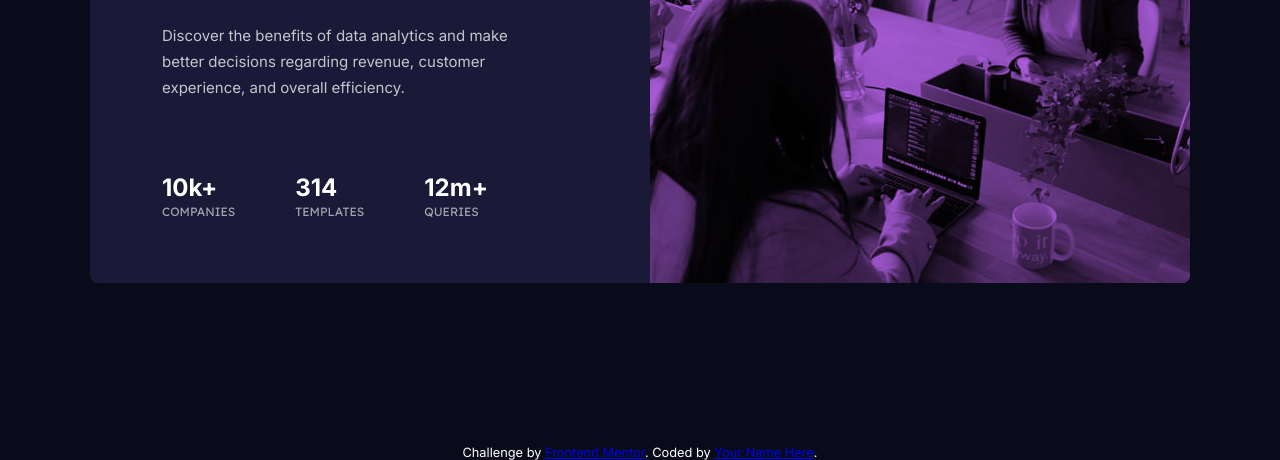
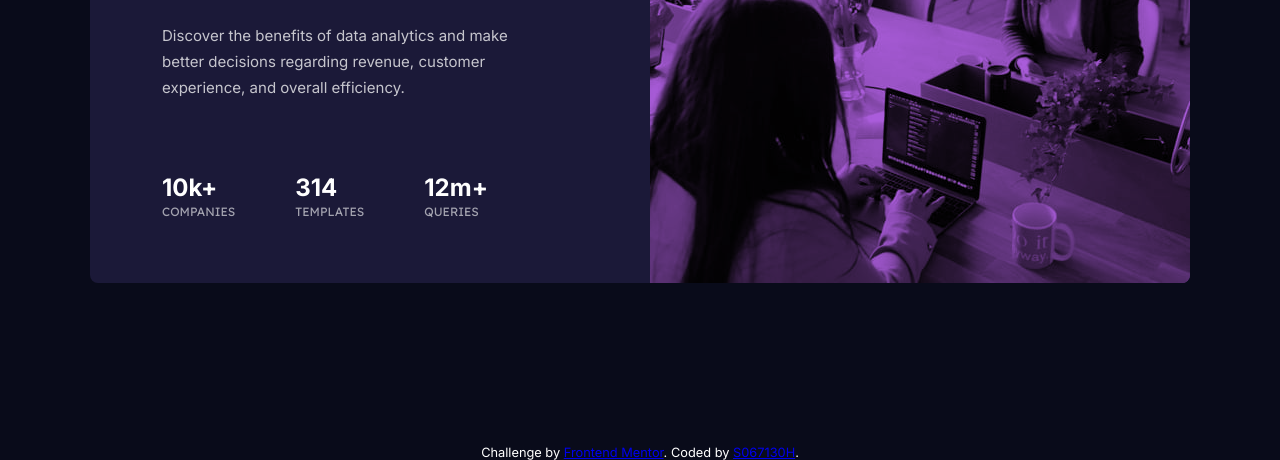
Before and after one commit to S067130H/stats-preview-card-component-main, a plain HTML site: page index.html in a window 1280 px wide. Shown: the part 340-800 px from the top of the page. Drawn offline with Linux system fonts and the light colour scheme; a script that the page names is missing.

Commit message:
Add name to attribution

```diff
--- a/index.html
+++ b/index.html
@@ -57,7 +57,7 @@
 						src="./images/image-header-desktop.jpg"
 						alt="Group of people meeting together"
 					/>
-        </figure>
+				</figure>
 			</article>
 		</main>
 		<footer>
@@ -65,7 +65,8 @@
 				Challenge by
 				<a href="https://www.frontendmentor.io?ref=challenge" target="_blank"
 					>Frontend Mentor</a
-				>. Coded by <a href="#">Your Name Here</a>.
+				>. Coded by
+				<a href="https://www.frontendmentor.io/profile/S067130H">S067130H</a>.
 			</div>
 		</footer>
 	</body>
```
